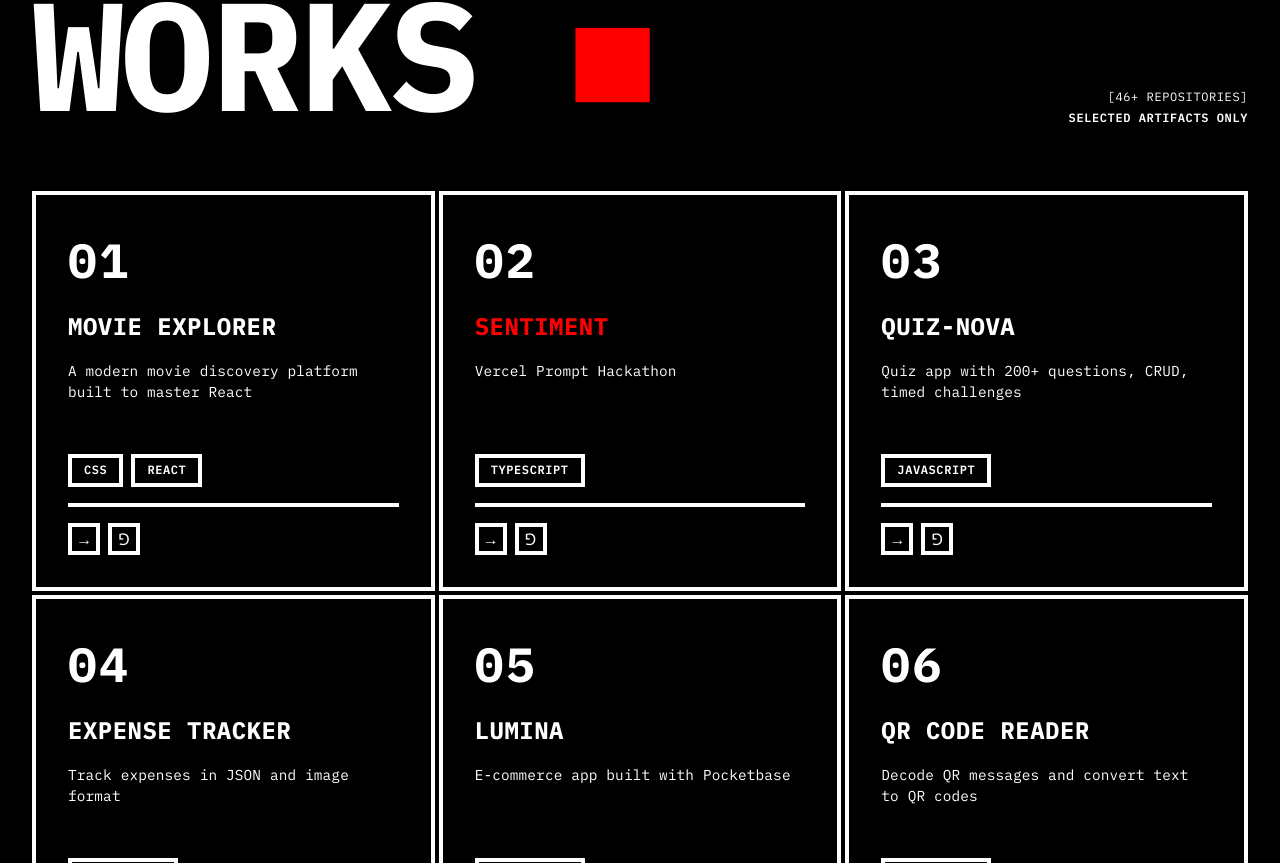
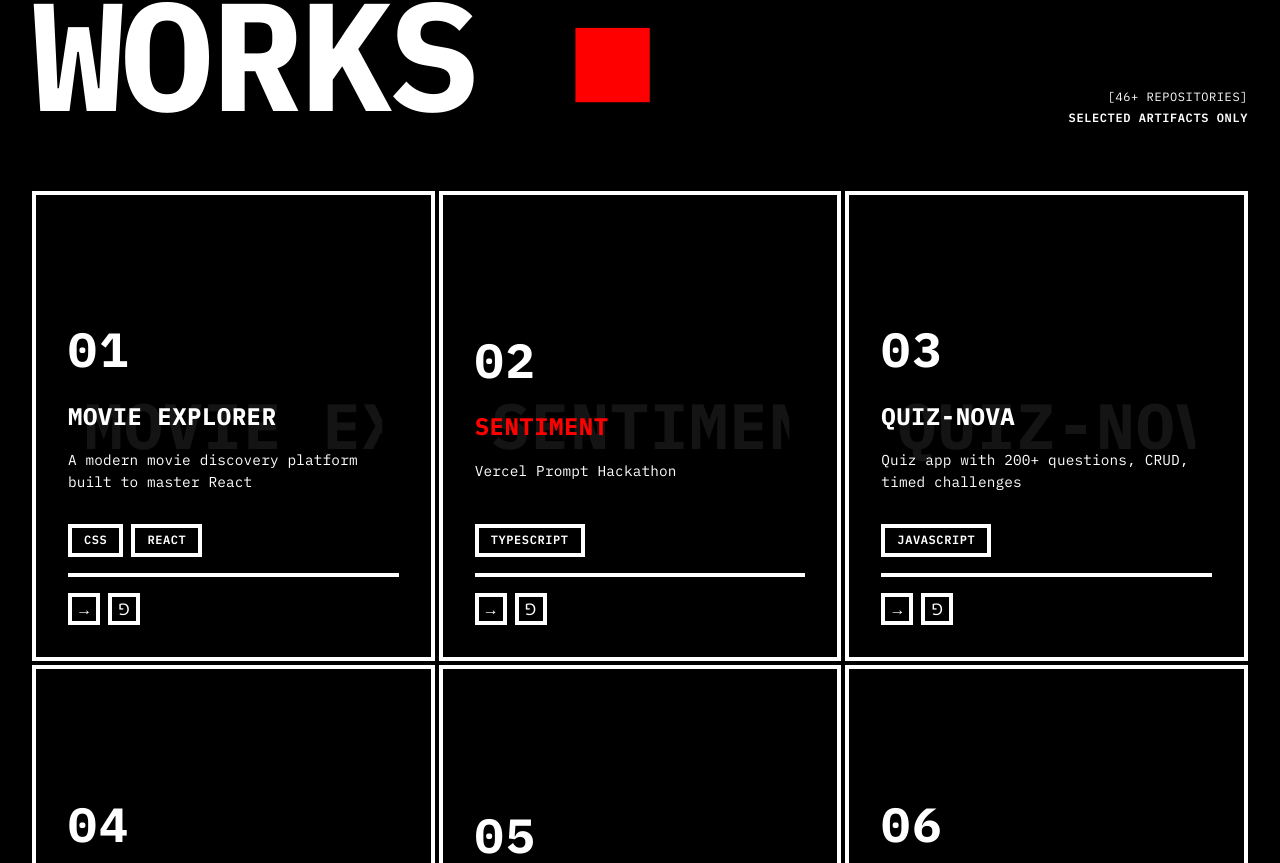
Before and after one commit to Rtobdowu-570/Portfolio, a React (Vite) app: page / in a window 1280 px wide. Shown: the part 1797-2660 px from the top of the page. Built offline with nearby package versions, Linux system fonts and the light colour scheme.

Commit message:
feat: add decorative background text to About and Project sections
Implement large "NULL" text in About and project names in Project cards.

Co-authored-by: Sleek <175452118+Rtobdowu-570@users.noreply.github.com>

```diff
--- a/src/assets/components/About.jsx
+++ b/src/assets/components/About.jsx
@@ -3,6 +3,8 @@ import React from 'react';
 const About = () => {
   return (
     <section className="about" id="about">
+      <div className="about-background-text">NULL</div>
+
       <div className="about-left">
         <div className="about-label about-label-left">01//</div>
         <div className="about-label about-label-left">ABOUT</div>
--- a/src/assets/components/Project.jsx
+++ b/src/assets/components/Project.jsx
@@ -71,6 +71,8 @@ const Project = () => {
             onMouseEnter={() => handleCardHover(index)}
             onMouseLeave={handleCardLeave}
           >
+            <div className="project-background-text">{project.title}</div>
+
             <div>
               <div className="project-index">{project.id}</div>
               <div className={`project-title ${project.featured ? 'project-title-red' : ''}`}>
--- a/src/assets/styles/main.css
+++ b/src/assets/styles/main.css
@@ -201,6 +201,22 @@ body {
   grid-template-columns: 1fr 1fr;
   min-height: 80vh;
   border-bottom: 4px solid var(--white);
+  position: relative;
+  overflow: hidden;
+}
+
+.about-background-text {
+  position: absolute;
+  top: 50%;
+  left: 50%;
+  transform: translate(-50%, -50%);
+  font-size: clamp(8rem, 25vw, 30rem);
+  font-weight: 700;
+  letter-spacing: -0.02em;
+  color: rgba(0, 0, 0, 0.08);
+  white-space: nowrap;
+  z-index: 0;
+  pointer-events: none;
 }
 
 .about-left {
@@ -210,6 +226,8 @@ body {
   display: flex;
   flex-direction: column;
   justify-content: center;
+  position: relative;
+  z-index: 1;
 }
 
 .about-right {
@@ -219,6 +237,8 @@ body {
   display: flex;
   flex-direction: column;
   justify-content: center;
+  position: relative;
+  z-index: 1;
 }
 
 .about-label {
@@ -337,6 +357,31 @@ body {
   justify-content: space-between;
   position: relative;
   transition: none;
+  overflow: hidden;
+}
+
+.project-background-text {
+  position: absolute;
+  top: 50%;
+  left: 50%;
+  transform: translate(-50%, -50%);
+  font-size: clamp(1.5rem, 8vw, 4rem);
+  font-weight: 700;
+  letter-spacing: 0.02em;
+  color: rgba(255, 255, 255, 0.08);
+  white-space: nowrap;
+  z-index: 0;
+  pointer-events: none;
+  text-align: center;
+  width: 100%;
+  max-width: 90%;
+  word-wrap: break-word;
+  overflow: hidden;
+}
+
+.project-card > * {
+  position: relative;
+  z-index: 1;
 }
 
 .project-card:hover {
```
